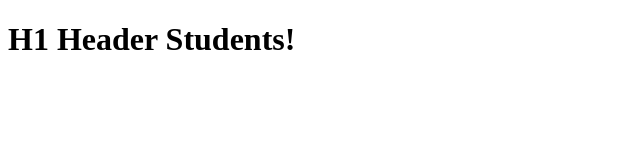
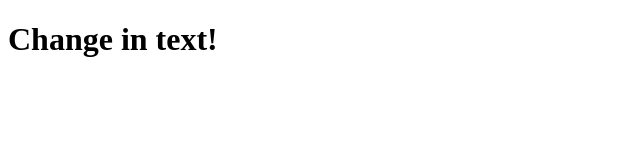
Before and after one commit to amina-anwar/coursera-singleappangjs, a plain HTML site: page index.html in a window 1280 px wide. Shown: the whole page, without its empty margins (0-640 px from the left). Drawn offline with Linux system fonts and the light colour scheme.

Commit message:
Changed text in Index file #2

```diff
--- a/index.html
+++ b/index.html
@@ -5,6 +5,6 @@
     <title>Hello Coursera!</title>
   </head>
   <body>
-    <h1>H1 Header Students!</h1>
+    <h1>Change in text!</h1>
   </body>
 </html>
```
